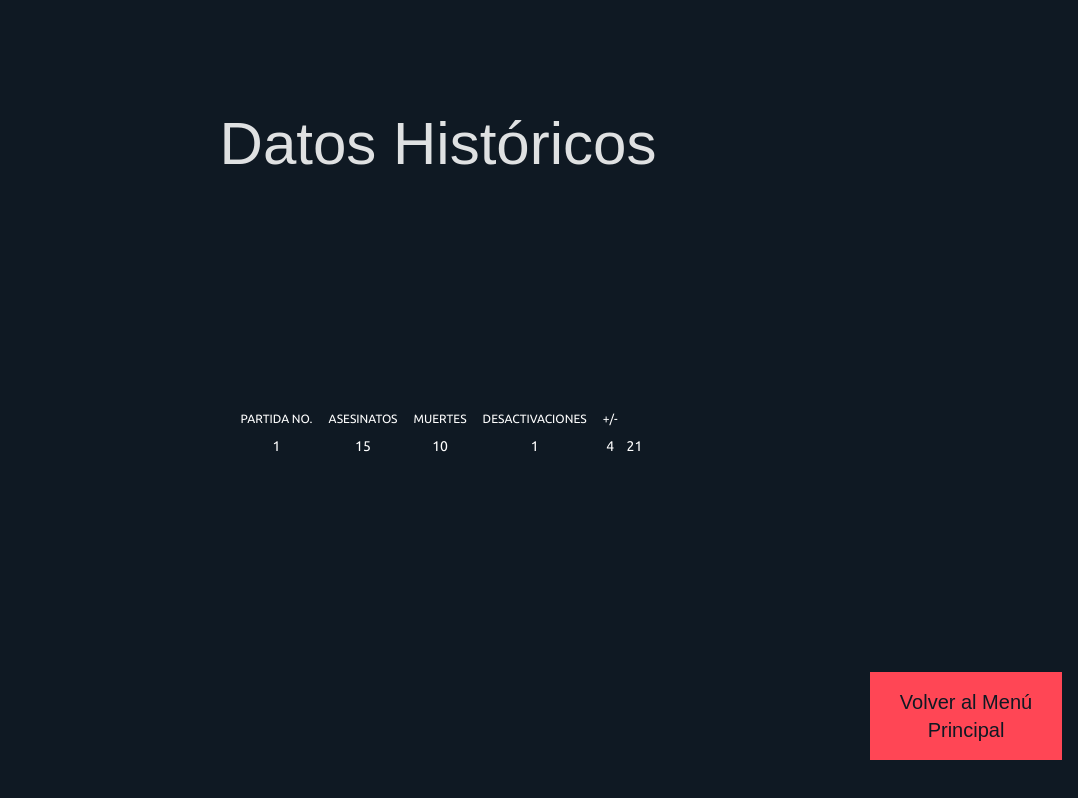
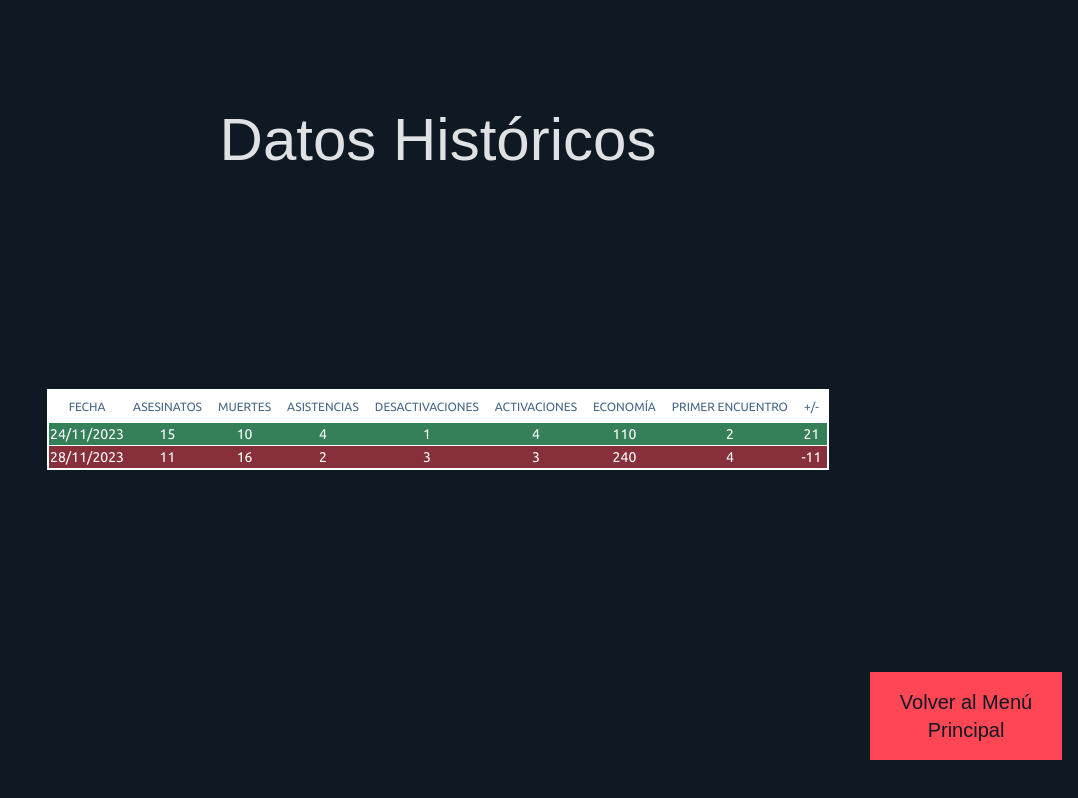
Before and after one commit to flynn1411/valoforecast, a React (Vite) app: page /matchHistory in a window 1280 px wide. Shown: the whole page, without its empty margins (202-1280 px from the left). Built offline with nearby package versions, Linux system fonts and the light colour scheme; a web font is replaced by a local one.

Commit message:
Mejoras en tabla

```diff
--- a/src/components/MatchHistory/MatchForm.tsx
+++ b/src/components/MatchHistory/MatchForm.tsx
@@ -6,7 +6,7 @@ function MatchForm(){
   function addNewMatch(event: React.FormEvent<HTMLFormElement>){
     event.preventDefault();
 
-    alert("Funcionó");
+
 
   }
 
@@ -33,7 +33,7 @@ function MatchForm(){
           <input type="number" name="economy" id="economy" className="bg-fondo border-verde border-2 text-verde font-ubuntu text-xl"/>
         </div>
         <div className="col-span-1 grid grid-flow-row pb-3">
-          <label htmlFor="first_blood" className="font-ubuntu text-2xl py-5 font-bold">Primera Sangre</label>
+          <label htmlFor="first_blood" className="font-ubuntu text-2xl py-5 font-bold">Primer Encuentro</label>
           <input type="number" name="first_blood" id="first_blood" className="bg-fondo border-verde border-2 text-verde font-ubuntu text-xl"/>
         </div>
         <div className="col-span-1 grid grid-flow-row pb-3">
--- a/src/components/MatchHistory/Matches.tsx
+++ b/src/components/MatchHistory/Matches.tsx
@@ -10,12 +10,13 @@ interface Partida{
   defuses: number,
   plants: number,
   RR: number,
-  date: Date | string
+  date: string
 }
 
 
 let listaDePartidas: Partida[] = [
-  {kills: 15, deaths: 10, assists: 4, econ: 110, first_bloods: 2, defuses: 1, plants: 4, RR: 21, date: "24/11/2023"}
+  {kills: 15, deaths: 10, assists: 4, econ: 110, first_bloods: 2, defuses: 1, plants: 4, RR: 21, date: "24/11/2023"},
+  {kills: 11, deaths: 16, assists: 2, econ: 240, first_bloods: 4, defuses: 3, plants: 3, RR: -11, date: "28/11/2023"}
 ]
 
 
@@ -23,15 +24,26 @@ function Matches(){
 
   const [currentMatches, setCurrentMatches] = useState<Partida[]>(listaDePartidas);
 
+  function getColor(rr:number){
+    if (rr >= 0){
+      return "p-2 whitespace-nowrap bg-verde/50"
+    }else{
+      return "p-2 whitespace-nowrap bg-rojo/50"
+    }
+  }
+
   function renderMatches(){
     return currentMatches.map((cPartida)=>{
       return (
-        <tr className="p-2 whitespace-nowrap">
-          <td><div className="font-medium text-center">{1}</div></td>
+        <tr className={getColor(cPartida.RR)} >
+          <td><div className="font-medium text-center">{cPartida.date}</div></td>
           <td><div className="font-medium text-center">{cPartida.kills}</div></td>
           <td><div className="font-medium text-center">{cPartida.deaths}</div></td>
+          <td><div className="font-medium text-center">{cPartida.assists}</div></td>
           <td><div className="font-medium text-center">{cPartida.defuses}</div></td>
           <td><div className="font-medium text-center">{cPartida.plants}</div></td>
+          <td><div className="font-medium text-center">{cPartida.econ}</div></td>
+          <td><div className="font-medium text-center">{cPartida.first_bloods}</div></td>
           <td><div className="font-medium text-center">{cPartida.RR}</div></td>
         </tr>
       )
@@ -42,27 +54,39 @@ function Matches(){
     <div className="w-full h-full grid place-items-center">
       <h1 className="font-titulo text-6xl">Datos Históricos</h1>
       <div>
-        <table className="table-auto w-full font-ubuntu text-texto1 border-3 border-verde">
-          <thead className="text-xs font-semibold uppercase text-texto1 bg-placeholder">
+        <table className="table-auto w-full font-ubuntu text-texto1 border-2 border-white">
+          <thead className="text-xs font-bold uppercase bg-texto1 text-header">
             <tr>
               <th className="p-2 whitespace-nowrap">
-                  <div className="font-semibold text-center">Partida No.</div>
+                  <div className="font-bold text-center">Fecha</div>
               </th>
               <th className="p-2 whitespace-nowrap">
-                  <div className="font-semibold text-center">Asesinatos</div>
+                  <div className="font-bold text-center">Asesinatos</div>
               </th>
               <th className="p-2 whitespace-nowrap">
-                  <div className="font-semibold text-center">Muertes</div>
+                  <div className="font-bold text-center">Muertes</div>
               </th>
               <th className="p-2 whitespace-nowrap">
-                  <div className="font-semibold text-center">Desactivaciones</div>
+                  <div className="font-bold text-center">Asistencias</div>
               </th>
               <th className="p-2 whitespace-nowrap">
-                  <div className="font-semibold text-center">+/-</div>
+                  <div className="font-bold text-center">Desactivaciones</div>
+              </th>
+              <th className="p-2 whitespace-nowrap">
+                  <div className="font-bold text-center">Activaciones</div>
+              </th>
+              <th className="p-2 whitespace-nowrap">
+                  <div className="font-bold text-center">Economía</div>
+              </th>
+              <th className="p-2 whitespace-nowrap">
+                  <div className="font-bold text-center">Primer Encuentro</div>
+              </th>
+              <th className="p-2 whitespace-nowrap">
+                  <div className="font-bold text-center">+/-</div>
               </th>
             </tr>
           </thead>
-          <tbody className="text-sm divide-y divide-gray-100">
+          <tbody className="text-sm divide-y divide-texto1">
             {renderMatches()}
           </tbody>
         </table>
--- a/tailwind.config.js
+++ b/tailwind.config.js
@@ -10,6 +10,7 @@ export default {
       texto2: '#201F1F',
       verde: '#5EE790',
       rojo: '#FF4655',
+      header:'#45678a'
 
     },
     fontFamily:{
```
